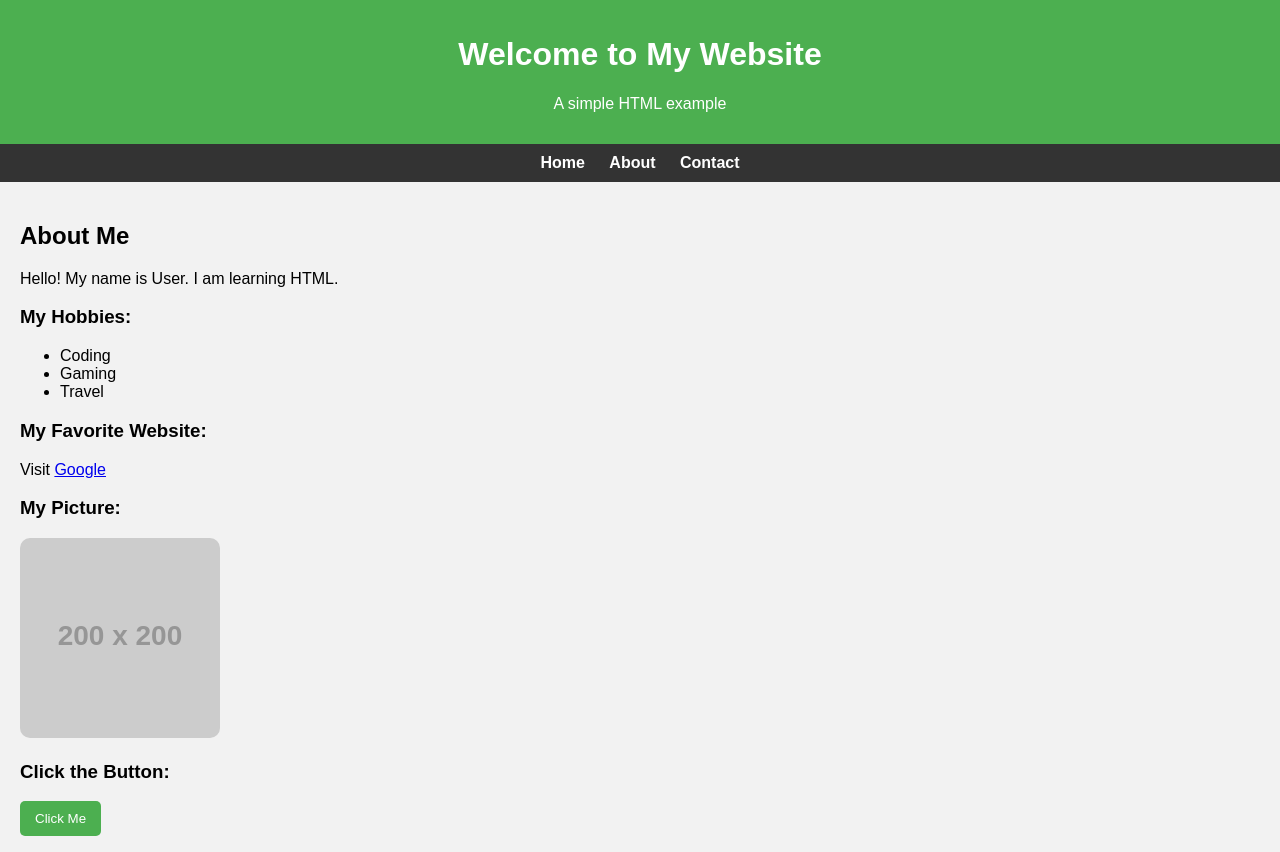
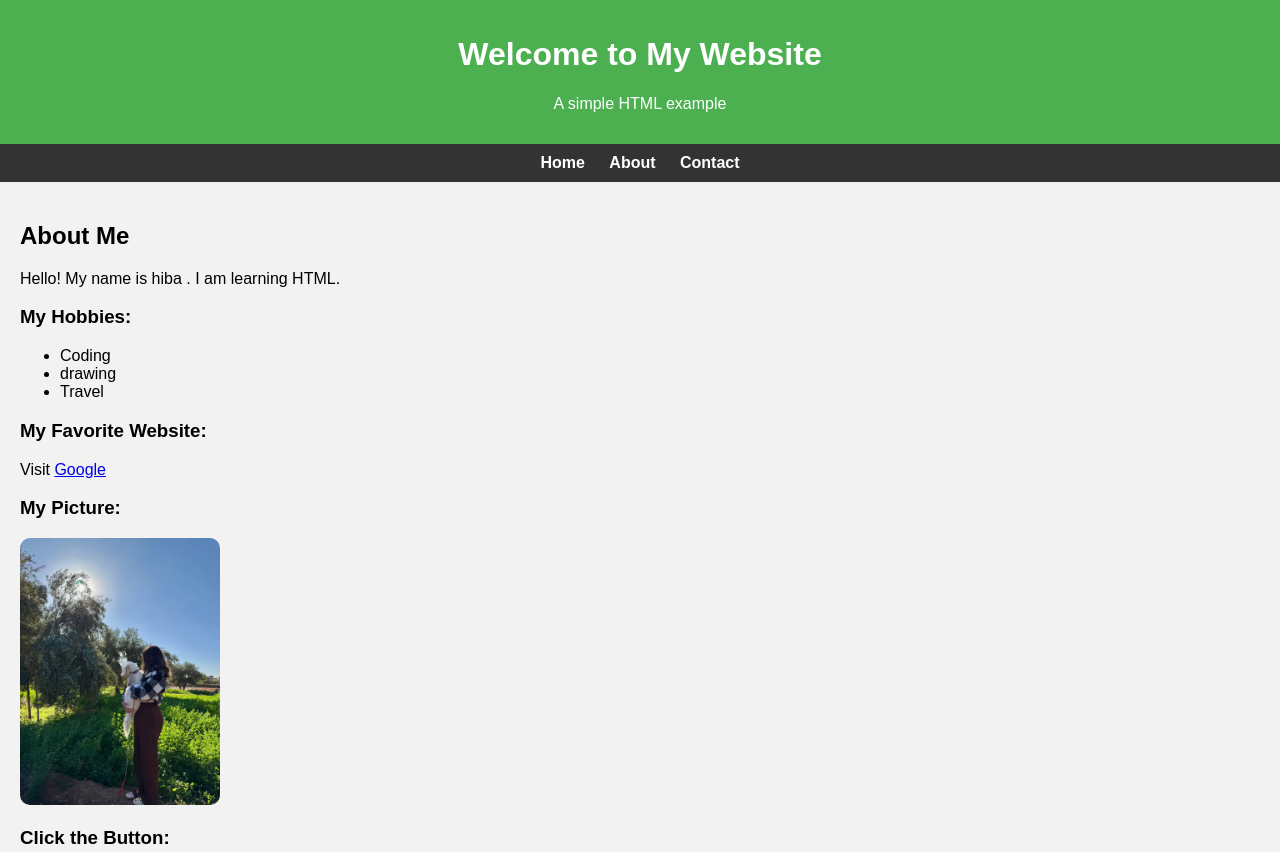
Before and after one commit to hibatas123-cell/mon-web-site, a plain HTML site: page index.html in a window 1280 px wide. Shown: the top 852 px of the page. Drawn offline with Linux system fonts and the light colour scheme; placeholder pictures from the web are drawn by us.

Commit message:
second commit

```diff
--- a/index.html
+++ b/index.html
@@ -84,23 +84,22 @@
 
 <section>
     <h2>About Me</h2>
-    <p>Hello! My name is User. I am learning HTML.</p>
-
+    <p>Hello! My name is hiba . I am learning HTML.</p>
     <h3>My Hobbies:</h3>
     <ul>
         <li>Coding</li>
-        <li>Gaming</li>
+        <li>drawing</li>
         <li>Travel</li>
     </ul>
 
     <h3>My Favorite Website:</h3>
     <p>
         Visit
-        <a href="https://www.google.com" target="_blank">Google</a>
+        <a href="file:///C:/web/23-10-css%20html/html%20and%20css%20in%20shcool/k-Glow2/index.html" target="_blank">Google</a>
     </p>
 
     <h3>My Picture:</h3>
-    <img src="https://via.placeholder.com/200" alt="Example Image">
+    <img src="WhatsApp Image 2025-11-21 at 16.22.09.jpeg" alt="Example Image">
 
     <h3>Click the Button:</h3>
     <button onclick="showMessage()">Click Me</button>
```
Also changed, not shown: WhatsApp Image 2025-11-21 at 16.22.09.jpeg (added).
